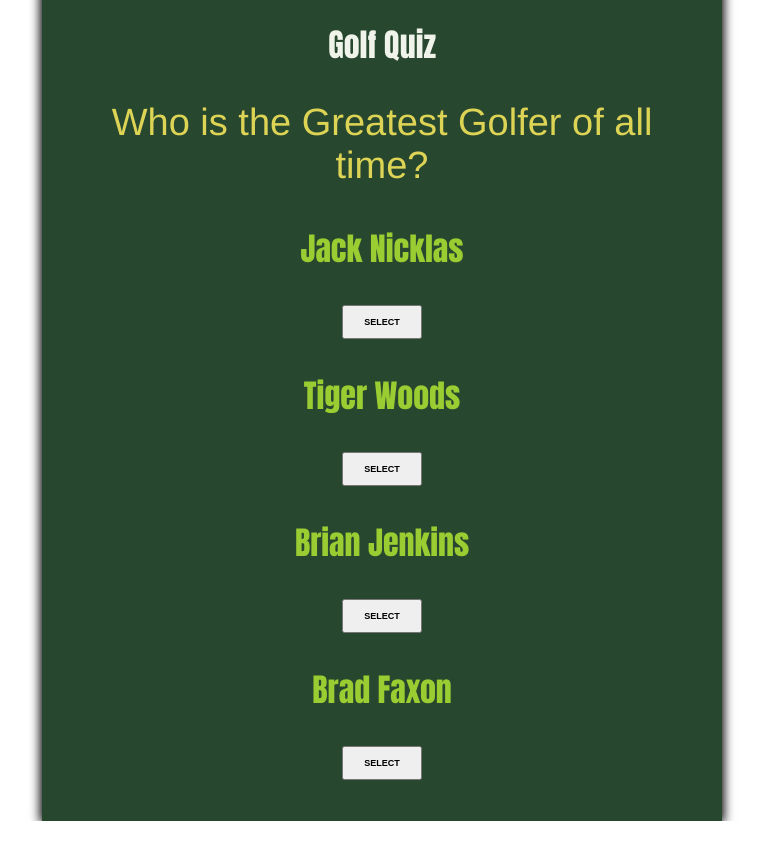
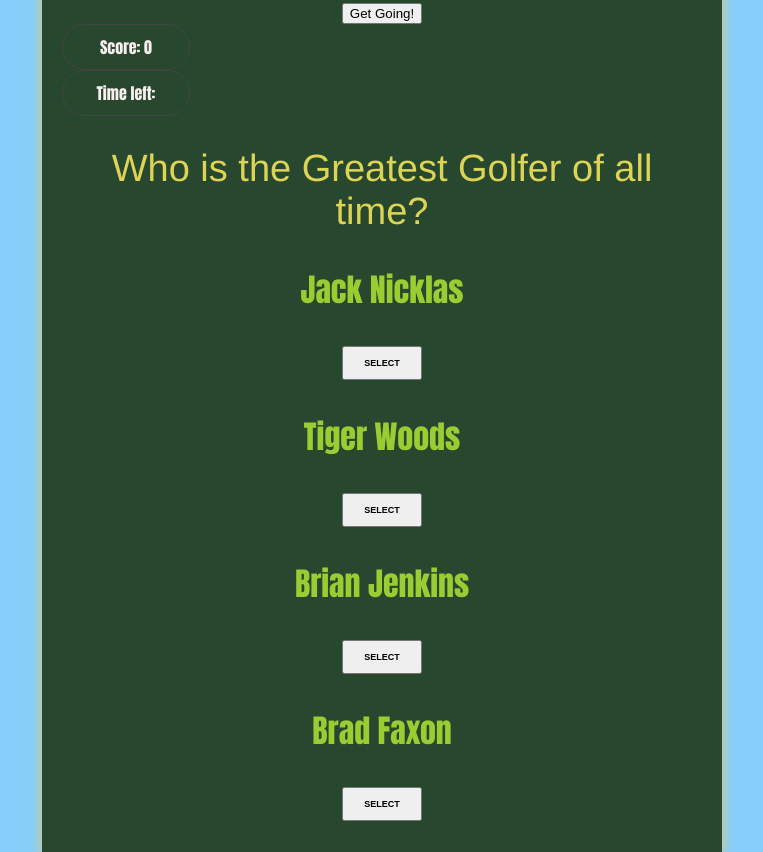
Before and after one commit to bjenkins63/Jenkins-Code-Quiz, a plain HTML site: page index.html in a window 1280 px wide. Shown: the whole page, without its empty margins (258-1021 px from the left). Before the commit the page ends 821 px from the top, so only its background shows below. Drawn offline with nearby package versions, Linux system fonts and the light colour scheme.

Commit message:
timer added not fully working

```diff
--- a/app.js
+++ b/app.js
@@ -14,6 +14,23 @@
      timeLeft -=1;
     }, 1000)
 }
+
+document.getElementById("gameStart").addEventListener("click", function(){
+    var timeleft = 15;
+
+    var downloadTimer = setInterval(function function1(){
+    document.getElementById("countdown").innerHTML = timeleft +
+    "&nbsp"+"seconds remaining";
+
+    timeleft -= 1;
+    if(timeleft <= 0){
+        clearInterval(downloadTimer);
+        document.getElementById("countdown").innerHTML = "Time is up!"
+    }
+    }, 1000);
+
+    console.log(countdown);
+});
 
 golfQuiz.prototype.getCurrentQuestion = function() {
   return this.questions[this.currentQuestionIndex];
--- a/index.html
+++ b/index.html
@@ -14,10 +14,19 @@
 <body>
 
 
-
   <div class="container">
     <div class="jumbotron">
       <div class="h1-title"></h1>Golf Quiz</h1>
+        <br>
+        <div id= "startButtons">
+          <button  id= "gameStart">Get Going!</button>
+        </div>
+        <div id= "countdown"></div>
+
+        <div class="header">
+          <div class="scoreBox">Score: 0</div>
+          <div class="timerBox">Time left: </div>
+        </div>
       <h2 id="question" class="headline-question"></h2>
       <h3 id="score"></h3>
       <p id="choice0" class="look"></p>
--- a/styles.css
+++ b/styles.css
@@ -2,12 +2,13 @@
 body {
     padding: 0;
     margin: 0;
+    color: rgb(206, 202, 144);
     display: flex;
     width: 100vw;
     height: 100vh;
     justify-content: center;
     align-items: center;
-    background-color: hsl(var(--hue), 100%, 20%);
+    background-color: lightskyblue;
 }
 
 .container {
@@ -28,6 +29,16 @@
     display: flex;
     justify-content: center;
     align-items: center;
+}
+
+.scoreBox,
+.timerBox {
+    border-radius: 100px;
+    float: center;
+    width: 15%;
+    padding: 10px 15px;
+    border: 1px solid #444;
+    color:rgb(248, 239, 239);
 }
 
 .look {
@@ -51,7 +62,7 @@
     text-align: center;
     size: 18px;
     font-family: Impact, Haettenschweiler, 'Arial Narrow Bold', sans-serif;
-    font-size: 2em;
+    font-size: 1em;
     margin: 0.67em 0;
 }
 
```
